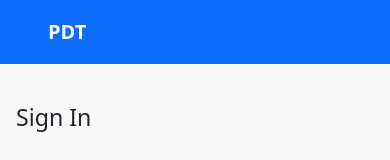
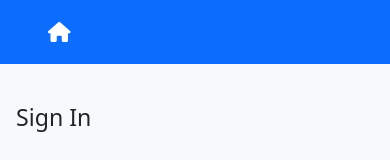
Before and after one commit to makkahwi/heal-tracker, a React (Create React App) app: page / in a window 390 px wide. Shown: the top 160 px of the page. Built offline with nearby package versions, Linux system fonts and the light colour scheme.

Commit message:
Update Navbar Logo Responsiveness

```diff
--- a/src/Components/Layout/Navbar.tsx
+++ b/src/Components/Layout/Navbar.tsx
@@ -1,4 +1,4 @@
-import { faSignOut } from "@fortawesome/free-solid-svg-icons";
+import { faHome, faSignOut } from "@fortawesome/free-solid-svg-icons";
 import { FontAwesomeIcon } from "@fortawesome/react-fontawesome";
 import { useDispatch, useSelector } from "react-redux";
 import { useLocation, useNavigate } from "react-router-dom";
@@ -21,7 +21,10 @@ const Navbar = () => {
           role="button"
           onClick={() => navigate("/")}
         >
-          PDT
+          <span className="d-none d-lg-inline">PDT</span>
+          <span className="d-inline d-lg-none">
+            <FontAwesomeIcon icon={faHome} />
+          </span>
         </span>
 
         <div>
```
